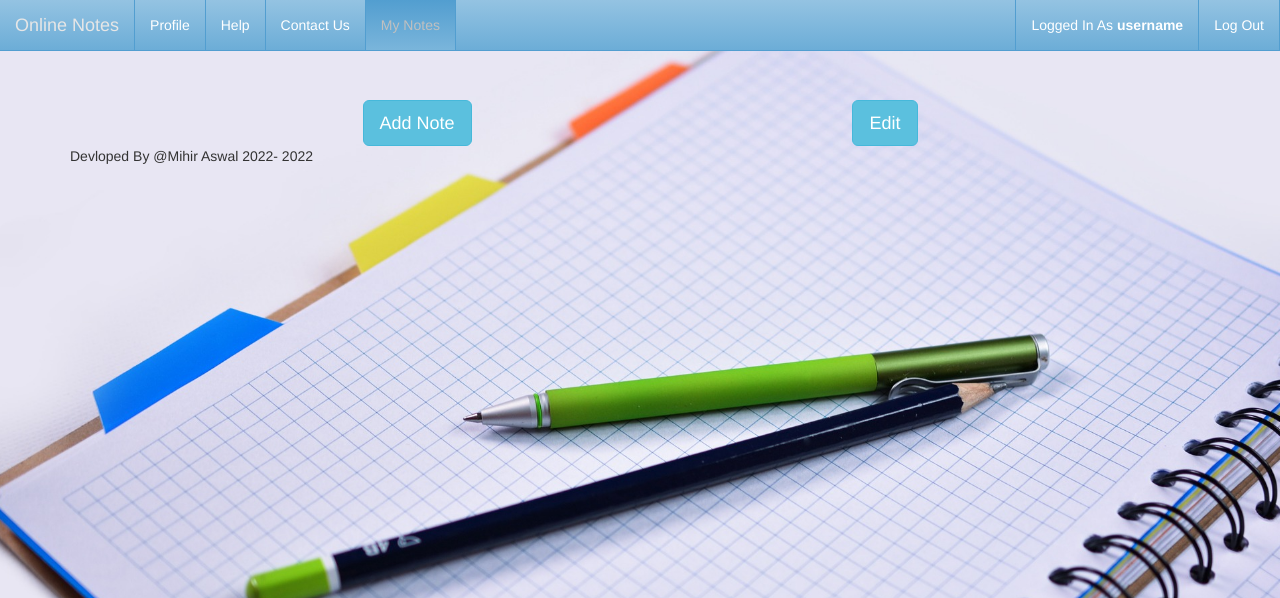
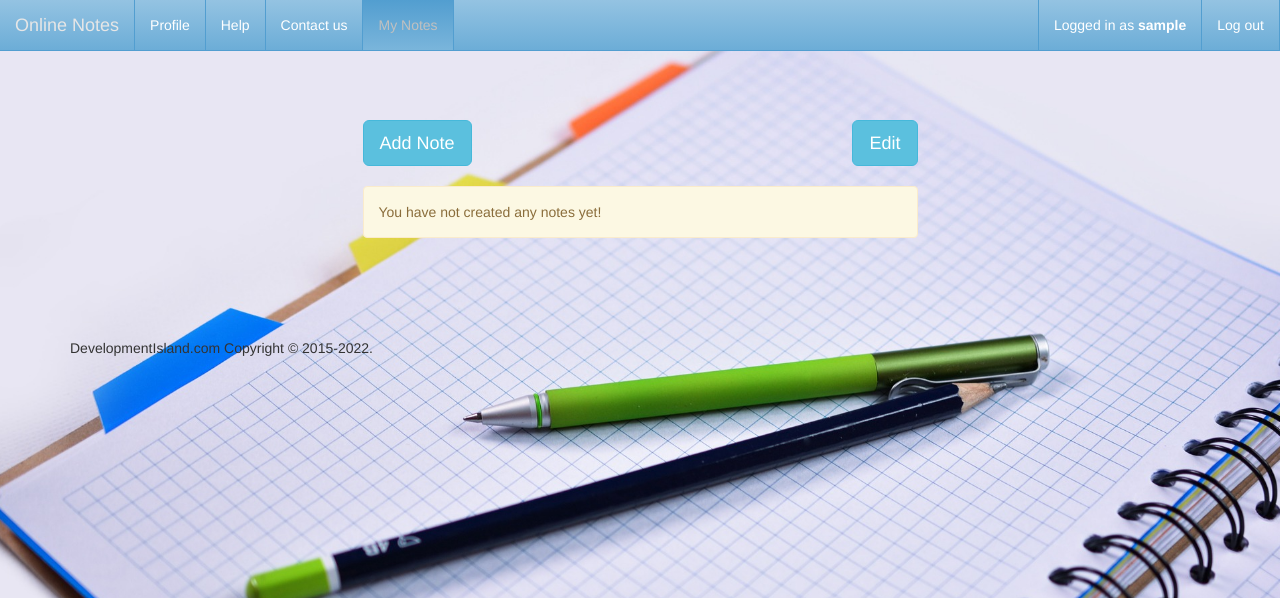
Before and after one commit to mihiraswal0/Our-Notes, a PHP site: page /mainPage.php in a window 1280 px wide. Shown: the top 598 px of the page. Run offline with PHP 8.4, Linux system fonts and the light colour scheme; the visitor is signed in with stand-in values (Sample User, id 1); data that the repository does not hold is empty; some libraries are stand-ins or nearby versions.

Commit message:
Add files via upload

```diff
--- a/mainPage.php
+++ b/mainPage.php
@@ -1,33 +1,33 @@
 <?php
 session_start();
-if(!isset($_SESSION['user_id']))
+if(!isset($_SESSION['user_id'])){
     header("location: index.php");
+}
 ?>
 
-<!doctype html>
+<!DOCTYPE html>
 <html lang="en">
   <head>
     <meta charset="utf-8">
+    <meta http-equiv="X-UA-Compatible" content="IE=edge">
     <meta name="viewport" content="width=device-width, initial-scale=1">
-
+    <title>My Notes</title>
     <link href="css/bootstrap.min.css" rel="stylesheet">
       <link href="styling.css" rel="stylesheet">
       <link href='https://fonts.googleapis.com/css?family=Arvo' rel='stylesheet' type='text/css'>
-    <title>My Notes</title>
       <style>
-          #container{margin-top: 100px;
-
+        #container{
+            margin-top:120px;
         }
 
-          #allNotes,#done,#notepad{
+        #notePad, #allNotes, #done, .delete{
             display: none;
         }
+
         .buttons{
-/*              margin-bottom: 40px;*/
+            margin-bottom: 20px;
         }
-          #notepad{
-              margin-top: 40px;
-          }
+
         textarea{
             width: 100%;
             max-width: 100%;
@@ -35,215 +35,115 @@ if(!isset($_SESSION['user_id']))
             line-height: 1.5em;
             border-left-width: 20px;
             border-color: #CA3DD9;
-              background-color: #FBFFFF;
+            color: #CA3DD9;
+            background-color: #FBEFFF;
             padding: 10px;
+
         }
+
+        .noteheader{
+            border: 1px solid grey;
+            border-radius: 10px;
+            margin-bottom: 10px;
+            cursor: pointer;
+            padding: 0 10px;
+            background: linear-gradient(#FFFFFF,#ECEAE7);
+        }
+
+        .text{
+            font-size: 20px;
+            overflow: hidden;
+            white-space: nowrap;
+            text-overflow: ellipsis;
+        }
+
+        .timetext{
+            overflow: hidden;
+            white-space: nowrap;
+            text-overflow: ellipsis;
+        }
+        .notes{
+            margin-bottom: 100px;
+        }
+
       </style>
   </head>
   <body>
-    <!-- Navigation bar -->
+    <!--Navigation Bar-->
+      <nav role="navigation" class="navbar navbar-custom navbar-fixed-top">
 
+          <div class="container-fluid">
 
-    <nav role="navigation" class="navbar navbar-custom navbar-fixed-top" >
-        <div class="container-fluid">
               <div class="navbar-header">
+
                   <a class="navbar-brand">Online Notes</a>
                   <button type="button" class="navbar-toggle" data-target="#navbarCollapse" data-toggle="collapse">
+                      <span class="sr-only">Toggle navigation</span>
                       <span class="icon-bar"></span>
                       <span class="icon-bar"></span>
                       <span class="icon-bar"></span>
+
                   </button>
               </div>
               <div class="navbar-collapse collapse" id="navbarCollapse">
                   <ul class="nav navbar-nav">
-              <li><a href="#">Profile</a></li>
+                    <li><a href="profile.php">Profile</a></li>
                     <li><a href="#">Help</a></li>
-              <li><a href="#">Contact Us</a></li>
-                <li class="active"><a href="#">My Notes </a></li>
+                    <li><a href="#">Contact us</a></li>
+                      <li class="active"><a href="#">My Notes</a></li>
                   </ul>
                   <ul class="nav navbar-nav navbar-right">
-               <li><a href="#" >Logged In
-                As <b>username</b></a></li>
-              <li><a href="index.php?logout=1" >Log Out</a></li>
+                      <li><a href="#">Logged in as <b><?php echo $_SESSION['username']?></b></a></li>
+                    <li><a href="index.php?logout=1">Log out</a></li>
                   </ul>
+
               </div>
           </div>
+
       </nav>
-<!--      Contianer-->
+
+<!--Container-->
       <div class="container" id="container">
+          <!--Alert Message-->
+          <div id="alert" class="alert alert-danger collapse">
+              <a class="close" data-dismiss="alert">
+                &times;
+              </a>
+              <p id="alertContent"></p>
+
+          </div>
           <div class="row">
               <div class="col-md-offset-3 col-md-6">
                   <div class="buttons">
-            <button id="addNote" type="button" class="btn btn-info btn-lg pull-left">Add Note</button>
-
-            <button id="allNotes" type="button" class="btn btn-info btn-lg pull-left">All Notes</button>
-
+                      <button id="addNote" type="button" class="btn btn-info btn-lg">Add Note</button>
+                      <button id="edit" type="button" class="btn btn-info btn-lg pull-right">Edit</button>
                       <button id="done" type="button" class="btn green btn-lg pull-right">Done</button>
-
-            <button id="edit" type="button" class="btn btn-info btn-lg pull-right">Edit</button>
-
+                      <button id="allNotes" type="button" class="btn btn-info btn-lg">All Notes</button>
                   </div>
 
-
+                  <div id="notePad">
+                      <textarea rows="10"></textarea>
                   </div>
 
-
-    </div>
-       <div id="notepad">
-            <textarea rows="10"></textarea>
-                </div>
                   <div id="notes" class="notes">
-<!--    -->
-    </div>
+<!--                  Ajax call to a php file-->
                   </div>
 
-      <div class="footer">
-        <div class="container">
-            <p>Devloped By @Mihir Aswal 2022-
-                <?php $today=date("Y");
-                echo $today
-                ?>
-            </p>
-        </div>
-      </div>
-<!-- Login Form     -->
-      <form method="post" id="loginform">
-         <div class="modal" id="loginModal" role="dialog" aria-labelledby="myModalLabel" aria-hidden="true">
-        <div class="modal-dialog">
-          <div class="modal-content">
-            <div class="modal-header">
-              <button class="close" data-dismiss="modal">
-                &times;
-              </button>
-              <h4 id="myModalLabel">
-               Login:
-              </h4>
-          </div>
-          <div class="modal-body">
-<!--login message-->
-              <div id="loginmessage"></div>
-
-               <div class="form-group">
-                <label form="loginemail" class="sr-only">Email:</label>
-                <input class="form-control" type="email" name="loginemail" placeholder="Email Adress" id="loginemail" maxlength="30">
-                 </div>
-              <div class="form-group">
-                <label form="password" class="sr-only">Password:</label>
-                <input class="form-control" type="password" name="loginpassword" placeholder="Password" id="loginpassword" maxlength="30">
-              </div>
-              <div class="checkbox">
-                <label>
-                <input type="checkbox" name="rememberme" id="rememberme">       Remember Me
-              </label>
-                    <a class="pull-right" style="cursor: pointer" data-dismiss="modal" data-target="#forgetpasswordModal" data-toggle="modal">
-                Forget Password?
-              </a>
-              </div>
-             </div>
-
-          </div>
-          <div class="modal-footer">
-               <button type="button" class="btn btn-default pull-left" data-dismiss="modal" data-target="#signupModal" data-toggle="modal">
-              Register button
-            </button>
-              <input class="btn green" name="login" type="submit" value ="Login">
-            <button type="button" class="btn btn-default" data-dismiss="modal">
-              Cancel
-            </button>
               </div>
           </div>
       </div>
 
-
-      </form>
-
-<!--  Signu up form-->
-      <form method="post" id="signupform">
-         <div class="modal" id="signupModal" role="dialog" aria-labelledby="myModalLabel" aria-hidden="true">
-        <div class="modal-dialog">
-          <div class="modal-content">
-            <div class="modal-header">
-              <button class="close" data-dismiss="modal">
-                &times;
-              </button>
-              <h4 id="myModalLabel">
-                Sign Up Today And Start Using Our Online Notes App!
-              </h4>
-          </div>
-          <div class="modal-body">
-<!--Signup message-->
-              <div id="signupmessage"></div>
-            <div class="form-group">
-                <label form="username" class="sr-only">Username:</label>
-                <input class="form-control" type="text" name="username" placeholder="Username" id="username" maxlength="30">
-              </div>
-               <div class="form-group">
-                <label form="email" class="sr-only">Email:</label>
-                <input class="form-control" type="email" name="email" placeholder="Email Adress" id="email" maxlength="30">
-                 </div>
-              <div class="form-group">
-                <label form="password" class="sr-only">Choose A Password:</label>
-                <input class="form-control" type="password" name="password" placeholder="Choose A Password" id="password" maxlength="30">
-              </div>
-
-               <div class="form-group">
-                <label form="password2" class="sr-only">Confirm Password:</label>
-                <input class="form-control" type="password2" name="password2" placeholder="Confirm Password" id="password2" maxlength="30">
-              </div>
-
-             </div>
-          </div>
-          <div class="modal-footer">
-              <input class="btn green" name="signup" type="submit" value ="Sign up">
-            <button type="button" class="btn btn-default" data-dismiss="modal">
-              Cancel
-            </button>
-          </div>
+    <!-- Footer-->
+      <div class="footer">
+          <div class="container">
+              <p>DevelopmentIsland.com Copyright &copy; 2015-<?php $today = date("Y"); echo $today?>.</p>
           </div>
       </div>
 
-
-      </form>
-
-<!--Foregt Password   -->
-      <form method="post" id="foregtpasswordform">
-         <div class="modal" id="forgetpasswordModal" role="dialog" aria-labelledby="myModalLabel" aria-hidden="true">
-        <div class="modal-dialog">
-          <div class="modal-content">
-            <div class="modal-header">
-              <button class="close" data-dismiss="modal">
-                &times;
-              </button>
-              <h4 id="myModalLabel">
-                Forget Password?
-              </h4>
-          </div>
-          <div class="modal-body">
-<!--Forget message-->
-              <div id="forgetpasswordmessage"></div>
-
-               <div class="form-group">
-                <label for="forgetemail" class="sr-only">Email:</label>
-                <input class="form-control" type="email" name="forgetemail" placeholder="Email Adress" id="forgetemail" maxlength="30">
-                 </div>
-
-             </div>
-          </div>
-          <div class="modal-footer">
-              <input class="btn green" name="forgetpassword" type="submit" value ="Submit">
-            <button type="button" class="btn btn-default" data-dismiss="modal">
-              Cancel
-            </button>
-          </div>
-      </div>
-  </div>
-
-
-      </form>
-
-      <script src="https://code.jquery.com/jquery-2.1.3.js"></script>
-<script src="js/bootstrap.js"></script>
-    <script src="https://cdn.jsdelivr.net/npm/bootstrap@5.1.3/dist/js/bootstrap.bundle.min.js" integrity="sha384-ka7Sk0Gln4gmtz2MlQnikT1wXgYsOg+OMhuP+IlRH9sENBO0LRn5q+8nbTov4+1p" crossorigin="anonymous"></script>
-
+    <!-- jQuery (necessary for Bootstrap's JavaScript plugins) -->
+    <script src="https://ajax.googleapis.com/ajax/libs/jquery/1.11.3/jquery.min.js"></script>
+    <!-- Include all compiled plugins (below), or include individual files as needed -->
+    <script src="js/bootstrap.min.js"></script>
+    <script src="mynotes.js"></script>
   </body>
 </html>
```
Lines whose indentation alone changed are shown as unchanged.
